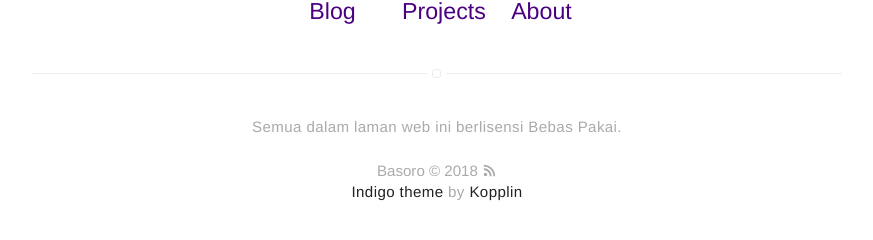
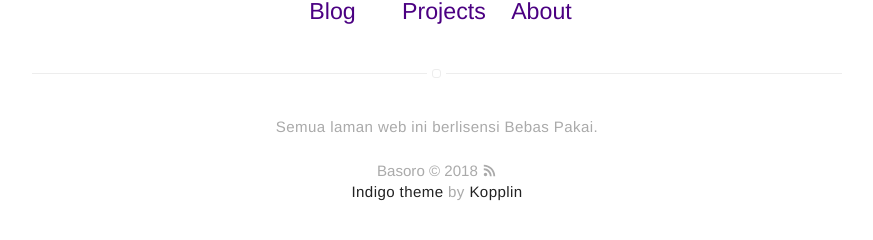
Before and after one commit to basoro/basoro.github.io, a Jekyll site: the page built from index.html, in a window 1280 px wide. Shown: the part 485-725 px from the top of the page, without its empty margins (203-1076 px from the left). Built offline with Jekyll 4.4.1, drawn with Linux system fonts in a browser that asks for light colours.

Commit message:
Update footer.html

```diff
--- a/_includes/footer.html
+++ b/_includes/footer.html
@@ -1,5 +1,5 @@
 <footer class="footer-main">
-    <p class="extra">Semua dalam laman web ini berlisensi Bebas Pakai.</p>
+    <p class="extra">Semua laman web ini berlisensi Bebas Pakai.</p>
     {{ site.name }} © {{ site.time | date: '%Y' }} <a class="link" href="{{ site.url }}/feed.xml" target="_blank"><svg class="icon icon-rss"><use xlink:href="#icon-rss"></use></svg></a>
 
     <p class="extra">
```
